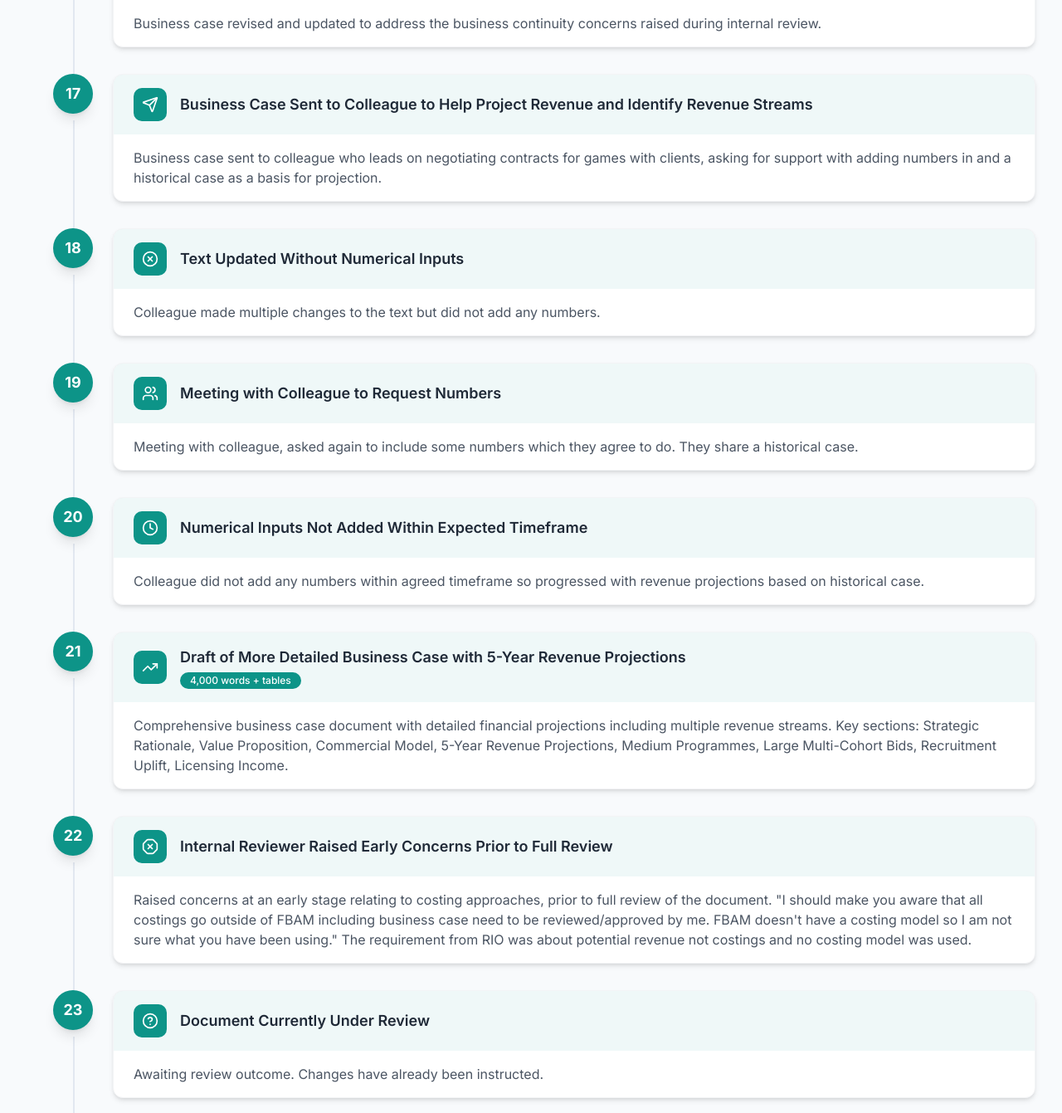
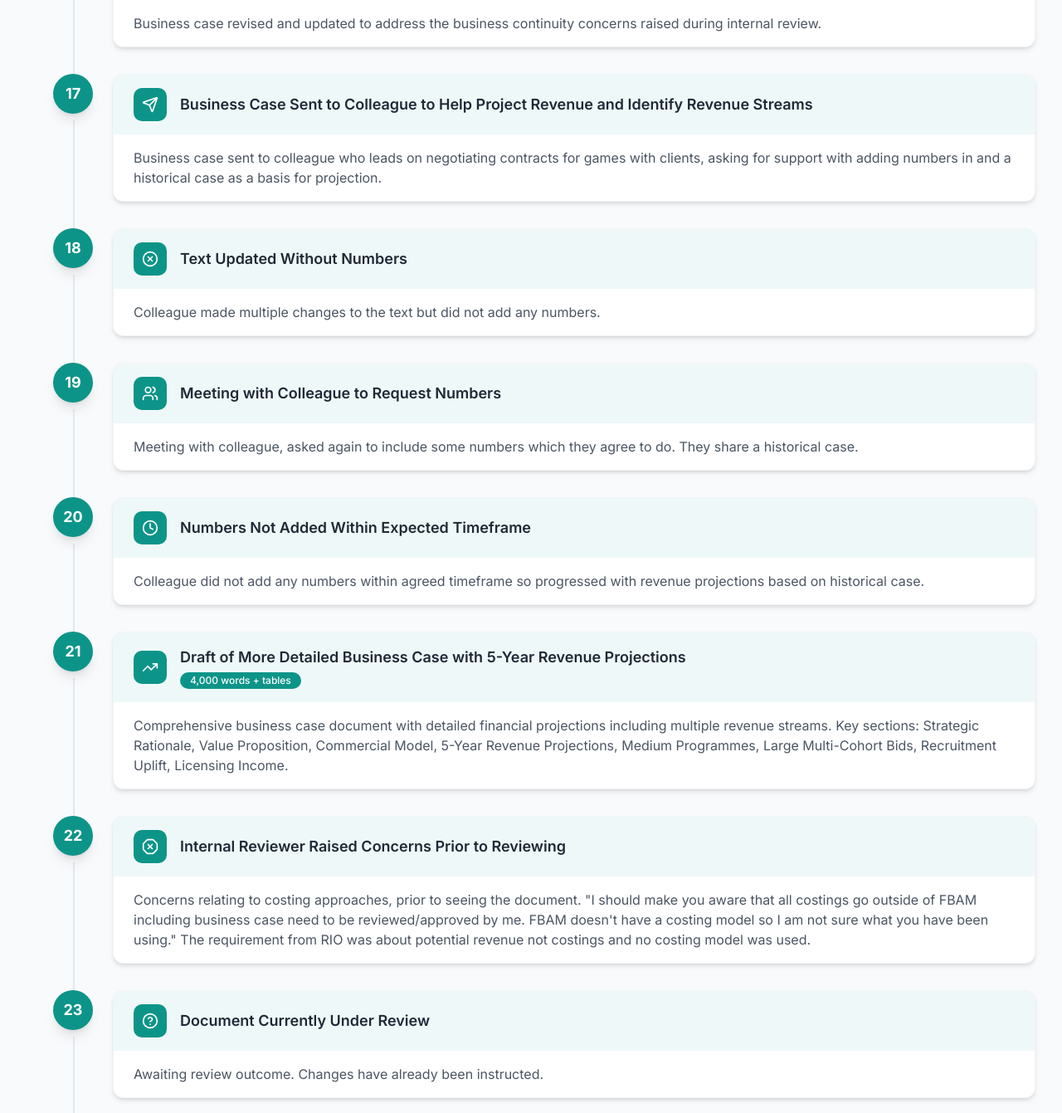
Before and after one commit to drkevmo/IPModel, a React (Vite) app: page / in a window 1280 px wide. Shown: the part 3297-4638 px from the top of the page at 83% size. Built offline with nearby package versions, Linux system fonts and the light colour scheme.

Commit message:
Update timelineData.ts

```diff
--- a/src/components/infographic/timelineData.ts
+++ b/src/components/infographic/timelineData.ts
@@ -170,7 +170,7 @@ export const timelineSteps: TimelineStepData[] = [
   },
   {
     stepNumber: 18,
-    title: 'Text Updated Without Numerical Inputs',
+    title: 'Text Updated Without Numbers',
     description: 'Colleague made multiple changes to the text but did not add any numbers.',
     icon: XCircle,
   },
@@ -183,7 +183,7 @@ export const timelineSteps: TimelineStepData[] = [
   },
   {
     stepNumber: 20,
-    title: 'Numerical Inputs Not Added Within Expected Timeframe',
+    title: 'Numbers Not Added Within Expected Timeframe',
     description: 'Colleague did not add any numbers within agreed timeframe so progressed with revenue projections based on historical case.',
     icon: Clock,
   },
@@ -197,8 +197,8 @@ export const timelineSteps: TimelineStepData[] = [
   },
   {
     stepNumber: 22,
-    title: 'Internal Reviewer Raised Early Concerns Prior to Full Review',
-    description: 'Raised concerns at an early stage relating to costing approaches, prior to full review of the document. "I should make you aware that all costings go outside of FBAM including business case need to be reviewed/approved by me. FBAM doesn\'t have a costing model so I am not sure what you have been using." The requirement from RIO was about potential revenue not costings and no costing model was used.',
+    title: 'Internal Reviewer Raised Concerns Prior to Reviewing',
+    description: 'Concerns relating to costing approaches, prior to seeing the document. "I should make you aware that all costings go outside of FBAM including business case need to be reviewed/approved by me. FBAM doesn\'t have a costing model so I am not sure what you have been using." The requirement from RIO was about potential revenue not costings and no costing model was used.',
     icon: OctagonX,
   },
 
```
